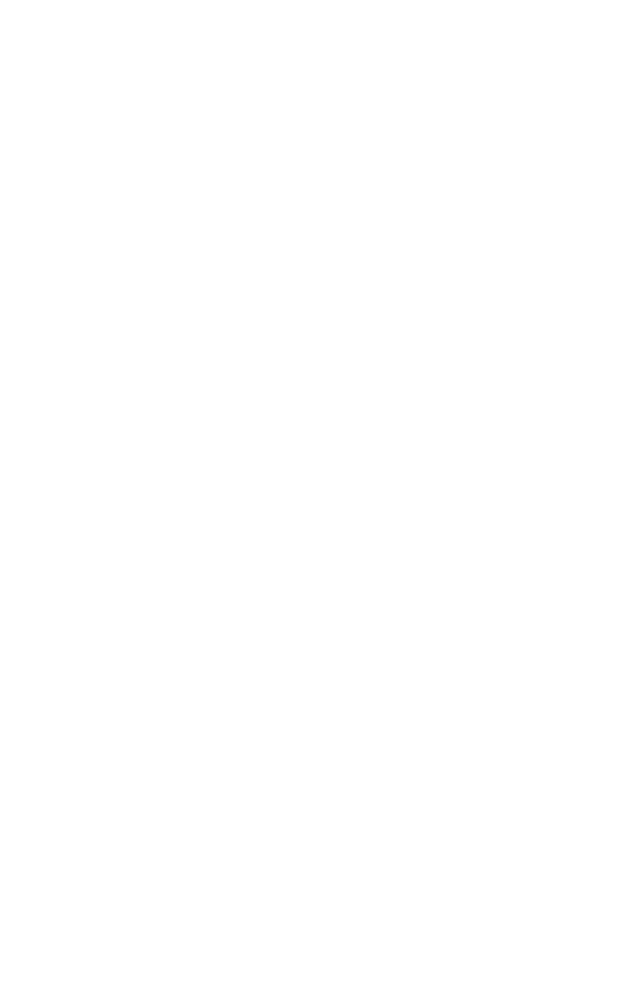
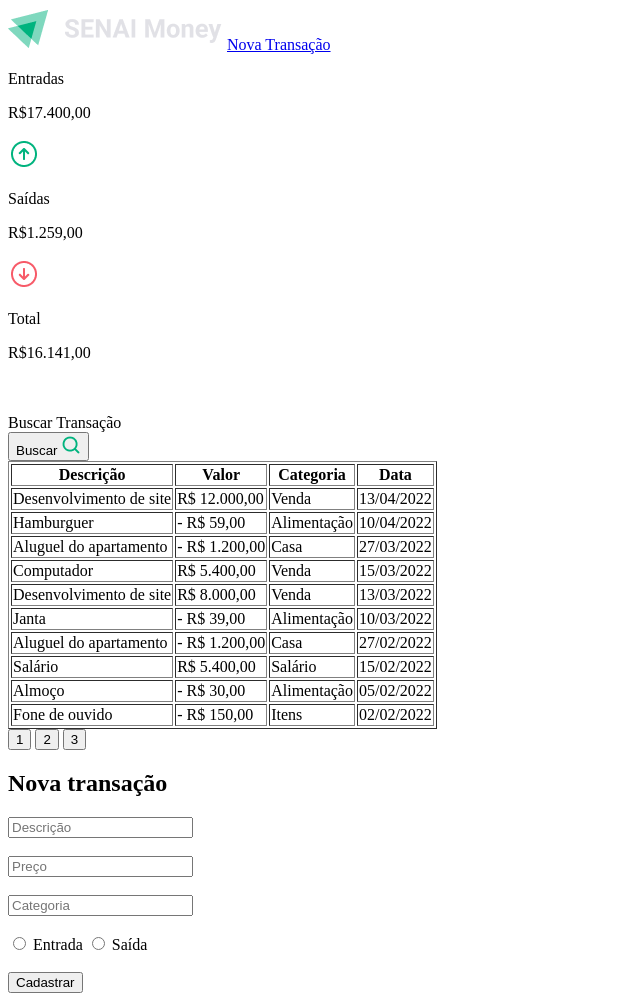
Before and after one commit to GPontin78/SenaiMoney, a plain HTML site: page transacao.html in a window 1280 px wide. Shown: the whole page, without its empty margins (0-640 px from the left). Before the commit the page ends 800 px from the top, so only its background shows below. Drawn offline with Linux system fonts and the light colour scheme.

Commit message:
Atualização

```diff
--- a/transacao.html
+++ b/transacao.html
@@ -0,0 +1,155 @@
+<!DOCTYPE html>
+<html lang="pt-br">
+<head>
+    <meta charset="UTF-8">
+    <meta name="viewport" content="width=device-width, initial-scale=1.0">
+    <title>SenaiMoney</title>
+</head>
+<body>
+    <header>
+        <div>
+            <img src="static/img/Logo.png" alt="">
+            <a href="transacao.html">Nova Transação</a>
+        </div>
+    </header>
+    <section>
+        <div>
+            <div>
+                <p>Entradas</p>
+                <p>R$17.400,00</p>
+                <img src="static/img/Icons.png" alt="">
+            </div>
+            <div>
+                <p>Saídas</p>
+                <p>R$1.259,00</p>
+                <img src="static/img/Icons (1).png" alt="">
+            </div>
+            <div>
+                <p>Total</p>
+                <p>R$16.141,00</p>
+                <img src="static/img/Icons (2).png" alt="">
+            </div>
+        </div>
+    </section>
+    <section>
+        <div>
+            <form action="">Buscar Transação</form>
+            <button>Buscar <img src="static/img/Icons (4).png" alt=""></button>
+        </div>
+    </section>
+    <section>
+        <table border="1">
+        <thead>
+            <tr>
+            <th>Descrição</th>
+            <th>Valor</th>
+            <th>Categoria</th>
+            <th>Data</th>
+            </tr>
+        </thead>
+        <tbody>
+            <tr>
+            <td>Desenvolvimento de site</td>
+            <td>R$ 12.000,00</td>
+            <td>Venda</td>
+            <td>13/04/2022</td>
+            </tr>
+            <tr>
+            <td>Hamburguer</td>
+            <td>- R$ 59,00</td>
+            <td>Alimentação</td>
+            <td>10/04/2022</td>
+            </tr>
+            <tr>
+            <td>Aluguel do apartamento</td>
+            <td>- R$ 1.200,00</td>
+            <td>Casa</td>
+            <td>27/03/2022</td>
+            </tr>
+            <tr>
+            <td>Computador</td>
+            <td>R$ 5.400,00</td>
+            <td>Venda</td>
+            <td>15/03/2022</td>
+            </tr>
+            <tr>
+            <td>Desenvolvimento de site</td>
+            <td>R$ 8.000,00</td>
+            <td>Venda</td>
+            <td>13/03/2022</td>
+            </tr>
+            <tr>
+            <td>Janta</td>
+            <td>- R$ 39,00</td>
+            <td>Alimentação</td>
+            <td>10/03/2022</td>
+            </tr>
+            <tr>
+            <td>Aluguel do apartamento</td>
+            <td>- R$ 1.200,00</td>
+            <td>Casa</td>
+            <td>27/02/2022</td>
+            </tr>
+            <tr>
+            <td>Salário</td>
+            <td>R$ 5.400,00</td>
+            <td>Salário</td>
+            <td>15/02/2022</td>
+            </tr>
+            <tr>
+            <td>Almoço</td>
+            <td>- R$ 30,00</td>
+            <td>Alimentação</td>
+            <td>05/02/2022</td>
+            </tr>
+            <tr>
+            <td>Fone de ouvido</td>
+            <td>- R$ 150,00</td>
+            <td>Itens</td>
+            <td>02/02/2022</td>
+            </tr>
+        </tbody>
+        </table>
+
+    </section>
+    <section>
+        <div>
+            <button>1</button>
+            <button>2</button>
+            <button>3</button>
+        </div>
+    </section>
+    <section style= position:absolute >
+        <form>
+        <h2>Nova transação</h2>
+
+        <label>
+            <input type="text" name="descricao" placeholder="Descrição">
+        </label>
+        <br><br>
+
+        <label>
+            <input type="number" name="preco" placeholder="Preço" step="0.01">
+        </label>
+        <br><br>
+
+        <label>
+            <input type="text" name="categoria" placeholder="Categoria">
+        </label>
+        <br><br>
+
+        <label>
+            <input type="radio" name="tipo" value="entrada"> Entrada
+        </label>
+
+        <label>
+            <input type="radio" name="tipo" value="saida"> Saída
+        </label>
+        <br><br>
+
+        <button type="submit">Cadastrar</button>
+        </form>
+    </section>
+
+</body>
+</html>
```
Also changed, not shown: index.html (+79 -2 lines).
